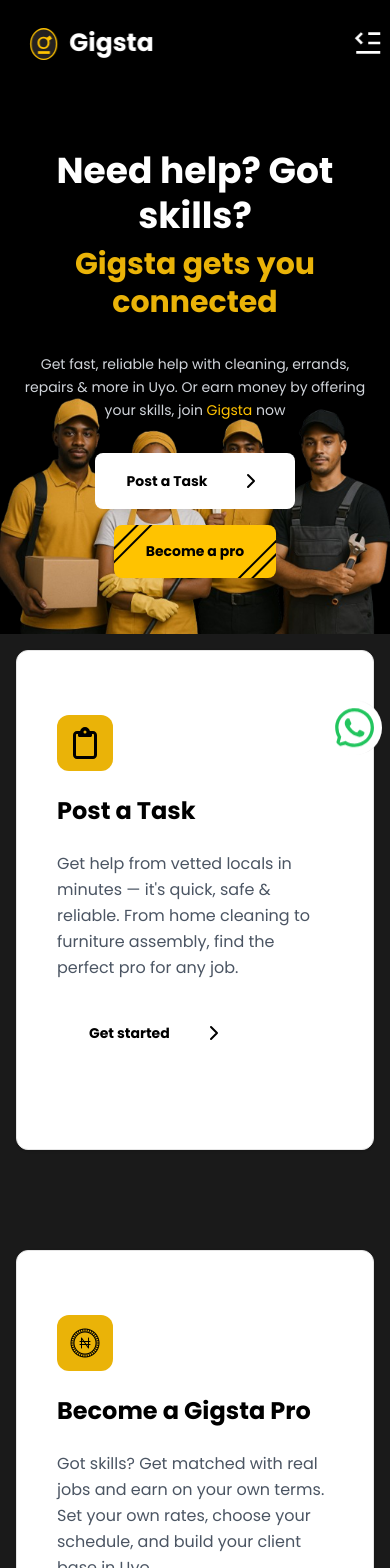
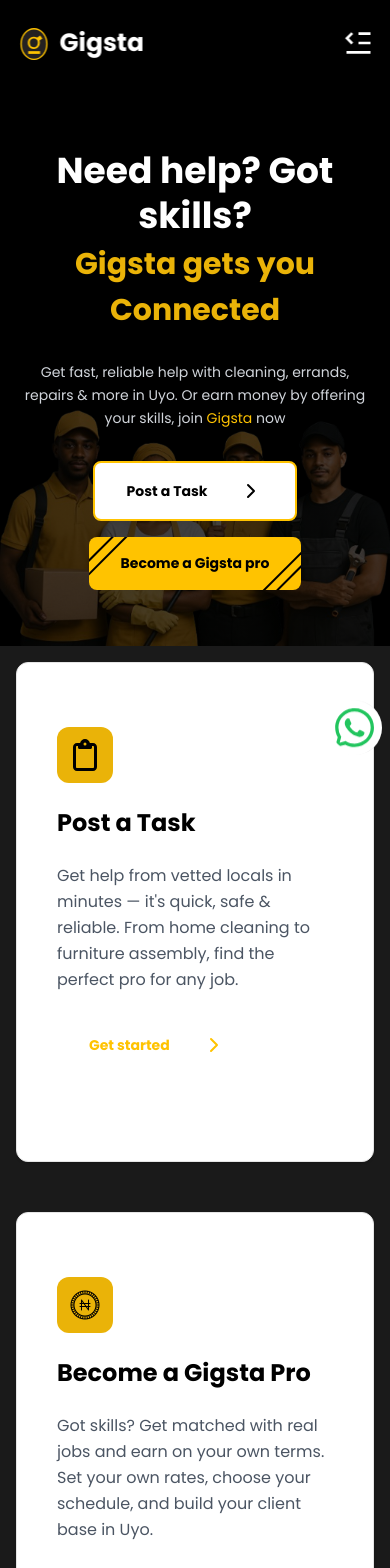
Before and after one commit to Gigsta-ng/gigsta-web-application, a Next.js app: page / in a window 390 px wide. Shown: the top 1568 px of the page. Built offline with nearby package versions, Linux system fonts and the light colour scheme.

Commit message:
fix: fixed responsiveness and hero section

```diff
--- a/app/custom-components/ActionCards.tsx
+++ b/app/custom-components/ActionCards.tsx
@@ -1,18 +1,18 @@
 "use client";
+import { Card, CardContent } from "@/components/ui/card";
+import { ChevronRight } from "lucide-react";
+import Image from "next/image";
 import React from "react";
+import { FaRegClipboard } from "react-icons/fa6";
+import assets from "../image";
 import { CButton } from "./CButton";
-import { Card, CardContent } from "@/components/ui/card";
 import Wrapper from "./Wrapper";
-import { ChevronRight } from "lucide-react";
-import assets from "../image";
-import Image from "next/image";
-import { FaRegClipboard } from "react-icons/fa6";
 
 const ActionCards = () => {
 	return (
-    <section className="bg-white/10 md:py-10 backdrop:blur-md">
+		<section className="bg-white/10 md:py-10 md:-translate-y-20 backdrop:blur-md">
 			<Wrapper>
-        <div className="grid md:grid-cols-2 gap-[10%]">
+				<div className="grid md:grid-cols-2 gap-[5%]">
 					<Card className="bg-white text-black py-16">
 						<CardContent className="px-10 space-y-6">
 							<div className="w-14 h-14 bg-yellow-500 rounded-xl flex items-center justify-center">
@@ -29,7 +29,7 @@
 								onPress={() => {}}
 								icon={<ChevronRight />}
 								iconPosition="right"
-                className="hover:text-accent-yellow"
+								className="text-accent-yellow md:text-[18px] border-none"
 							>
 								Get started
 							</CButton>
@@ -57,7 +57,7 @@
 								onPress={() => {}}
 								icon={<ChevronRight />}
 								iconPosition="right"
-                className="hover:text-accent-yellow"
+								className="text-accent-yellow md:text-[18px] border-none"
 							>
 								Get started
 							</CButton>
--- a/app/custom-components/CButton.tsx
+++ b/app/custom-components/CButton.tsx
@@ -36,7 +36,6 @@
 			onClick={onPress}
 			disabled={disabled}
 			className={cn(
-				className,
 				{
 					"bg-accent-yellow text-accent-bg hover:bg-accent-yellow/90":
 						variant === "primary",
@@ -45,9 +44,10 @@
 					"bg-white text-black border-[1px] border-accent-yellow":
 						variant === "secondary",
 				},
-				`relative overflow-hidden text-[14px] md:text-[18px] flex items-center font-bold hover:scale-105 w-max h-max py-4 px-8 rounded-lg transition active:animate-bounce outline-none cursor-pointer border-none ${
+				`relative overflow-hidden text-[14px] md:text-[18px] flex items-center font-bold hover:scale-105 w-max h-max py-4 px-8 rounded-lg transition active:animate-bounce outline-none cursor-pointer ${
 					icon && "justify-between gap-8"
 				}`,
+				className,
 			)}
 		>
 			{variant === "primary" && (
--- a/app/custom-components/Footer.tsx
+++ b/app/custom-components/Footer.tsx
@@ -1,15 +1,15 @@
-import React from "react";
-import Wrapper from "./Wrapper";
-import Logo from "./Logo";
-import Link from "next/link";
-import assets from "../image";
 import { Mail, Phone } from "lucide-react";
 import Image from "next/image";
+import Link from "next/link";
+import React from "react";
+import assets from "../image";
+import Logo from "./Logo";
+import Wrapper from "./Wrapper";
 
 const Footer = () => {
 	return (
 		<footer id="contact" className="pt-12 border-t border-gray-800">
-      <Wrapper className="flex justify-between max-md:flex-col lg:gap-[10%]">
+			<Wrapper className="flex justify-between max-lg:flex-col lg:gap-[10%]">
 				<div className="space-y-4">
 					<Logo />
 					<p className="text-gray-300 text-lg md:text-[24px]">
@@ -17,7 +17,7 @@
 					</p>
 				</div>
 
-        <div className="flex-1 flex max-md:flex-col gap-6 md:gap-[20%] max-md:pt-10">
+				<div className="flex-1 flex max-lg:flex-col gap-6 md:gap-10 lg:gap-[20%] max-lg:pt-10">
 					<div className="space-y-4">
 						<h4 className="font-bold text-xl md:text-[25px]">Quick Links</h4>
 						<div className="space-y-3">
@@ -31,7 +31,7 @@
 								href="#"
 								className="block text-gray-300 hover:text-white transition-colors md:text-lg md:text-[20]"
 							>
-                Become a Pro
+								Become a Gigsta pro
 							</Link>
 							<Link
 								href="#"
@@ -50,7 +50,9 @@
 							</div>
 							<div className="flex items-center space-x-3 text-gray-300">
 								<Mail className="h-5 w-5 max-md:w-4 max-md:h-4" />
-                <span className="md:text-lg md:text-[20]">gigsta@gigsta.com</span>
+								<span className="md:text-lg md:text-[20]">
+									gigsta@gigsta.com
+								</span>
 							</div>
 						</div>
 						<div className="flex flex-row-reverse max-md:pt-8 max-md:justify-start items-center gap-6">
--- a/app/custom-components/HeroSection.tsx
+++ b/app/custom-components/HeroSection.tsx
@@ -2,19 +2,26 @@
 import { ChevronRight } from "lucide-react";
 import React from "react";
 import heroImg from "../../public/images/hero-image.png";
+import useMediaQuery from "../hooks/useMediaQuery";
 import { CButton } from "./CButton";
 import Wrapper from "./Wrapper";
 
 const HeroSection = () => {
+	const { screenWidth } = useMediaQuery();
+	const isMobile = screenWidth && screenWidth < 1024;
+
 	const bg = {
-		backgroundImage: `url(${heroImg.src})`,
+		backgroundImage: isMobile
+			? `linear-gradient(rgba(0, 0, 0, 0.7), rgba(0, 0, 0, 0.7)), url(${heroImg.src})`
+			: `url(${heroImg.src})`,
 		backgroundPosition: "bottom right",
-		backgroundSize: "contain",
+		backgroundSize: isMobile ? "contain" : "47.9%",
 		backgroundRepeat: "no-repeat",
-		backgroundPositionX: "105%",
+		backgroundPositionX: "95%",
 	};
+
 	return (
-		<section className={"pt-[100px] pb-10 md:py-32 "} style={bg}>
+		<section className="pt-[100px] pb-10 md:py-20" style={bg}>
 			<Wrapper className="flex-col gap-6">
 				<div className="space-y-8 max-md:flex flex-col items-center">
 					<div className="space-y-2">
@@ -22,7 +29,10 @@
 							Need help? Got skills?
 						</h1>
 						<h2 className="text-3xl md:text-5xl lg:text-6xl max-md:text-center font-bold text-yellow-500 leading-tight">
-							Gigsta gets you connected
+							Gigsta gets you
+						</h2>
+						<h2 className="text-3xl md:text-5xl lg:text-6xl max-md:text-center font-bold text-yellow-500 leading-tight">
+							Connected
 						</h2>
 					</div>
 
@@ -38,11 +48,16 @@
 							variant="secondary"
 							icon={<ChevronRight />}
 							iconPosition="right"
+							className="border-[2px] border-accent-yellow"
 						>
 							Post a Task
 						</CButton>
-						<CButton onPress={() => {}} variant="primary">
-							Become a pro
+						<CButton
+							onPress={() => {}}
+							variant="primary"
+							className="border-none"
+						>
+							Become a Gigsta pro
 						</CButton>
 					</div>
 				</div>
--- a/app/custom-components/HowItWorks.tsx
+++ b/app/custom-components/HowItWorks.tsx
@@ -1,14 +1,14 @@
 "use client";
+import { Card, CardContent } from "@/components/ui/card";
+import { CheckCircle, User } from "lucide-react";
 import React from "react";
-import { Card, CardContent } from "@/components/ui/card";
+import { FaRegClipboard } from "react-icons/fa6";
+import { CButton } from "./CButton";
 import Wrapper from "./Wrapper";
-import { CheckCircle, User } from "lucide-react";
-import { CButton } from "./CButton";
-import { FaRegClipboard } from "react-icons/fa6";
 
 const HowItWorks = () => {
 	return (
-    <section id="how-it-works" className="lg:py-24 py-32">
+		<section id="how-it-works" className="lg:py-24 py-20">
 			<Wrapper className="flex-col items-center">
 				<div className="text-center space-y-6 mb-16">
 					<h2 className="text-3xl md:text-5xl font-bold">
@@ -20,7 +20,7 @@
 					</p>
 				</div>
 
-        <div className="grid md:grid-cols-3 gap-12">
+				<div className="grid lg:grid-cols-3 place-items-center gap-12">
 					<Card className="bg-gray-100 py-10 px-4 text-black text-center">
 						<CardContent className="p-8 space-y-6">
 							<div className="w-20 h-20 bg-yellow-500 rounded-full flex items-center justify-center mx-auto">
--- a/app/custom-components/Navbar.tsx
+++ b/app/custom-components/Navbar.tsx
@@ -30,7 +30,7 @@
 		},
 		{
 			label: "Service",
-			href: "/service",
+			href: "/services",
 			icon: <VscTools size={24} />,
 		},
 		{
@@ -47,12 +47,12 @@
 					screenHeight >= 60 &&
 					// biome-ignore lint/style/noNonNullAssertion: <explanation>
 					screenWidth! <= 620 &&
-					"fixed left-[5%] transition-all -translate-x-[2.5%] w-[95%]"
+					"fixed left-[5%] transition-all -translate-x-[5%] w-[95%]"
 				} z-50 rounded-[32px] max-md:bg-black/10 max-md:p-2 max-md:px-4 max-md:backdrop-blur-lg`}
 			>
 				<Logo />
 				<div className="flex gap-6 items-center">
-					<ul className="flex gap-6 text-[20px] max-sm:hidden">
+					<ul className="flex md:gap-10 lg:gap-12 text-[20px] max-lg:hidden">
 						{navList.map((navItem) => (
 							<Link
 								className={`${
@@ -70,17 +70,17 @@
 						onPress={() => {}}
 						variant="primary"
 					>
-						Become a pro
+						Become a Gigsta pro
 					</CButton>
 					<Drawer>
-						<DrawerTrigger className="md:hidden">
+						<DrawerTrigger className="lg:hidden">
 							<RiMenuFoldLine size={32} />
 						</DrawerTrigger>
-						<DrawerContent className="md:hidden">
+						<DrawerContent className="lg:hidden">
 							<DrawerTitle className="hidden">
 								Are you absolutely sure?
 							</DrawerTitle>
-							<section className="flex justify-between px-8 py-4 gap-4">
+							<section className="flex justify-between md:justify-center md:gap-20 px-8 py-4 gap-4">
 								{navList.map((navItem) => (
 									<DrawerClose key={navItem.label}>
 										<Link
--- a/app/custom-components/Wrapper.tsx
+++ b/app/custom-components/Wrapper.tsx
@@ -4,7 +4,9 @@
 
 const Wrapper = ({ children, className }: WrapperProps) => {
 	return (
-		<div className={`${className} lg:px-20 px-4 lg:py-8 py-4 flex`}>
+		<div
+			className={`${className} lg:px-20 md:px-10 md:py-10 px-4 lg:py-8 py-4 flex`}
+		>
 			{children}
 		</div>
 	);
--- a/app/layout.tsx
+++ b/app/layout.tsx
@@ -22,7 +22,7 @@
 	return (
 		<html lang="en">
 			<body
-				className={`${poppins.className} bg-accent-bg text-white min-h-screen w-full overflow-x-hidden antialiased`}
+				className={`${poppins.className} bg-accent-bg m-0 p-0 text-white min-h-screen w-full overflow-x-hidden antialiased`}
 			>
 				<Navbar />
 				{children}
--- a/app/page.tsx
+++ b/app/page.tsx
@@ -1,13 +1,13 @@
+import ActionCards from "./custom-components/ActionCards";
+import Footer from "./custom-components/Footer";
 import HeroSection from "./custom-components/HeroSection";
+import HowItWorks from "./custom-components/HowItWorks";
 import Testimonial from "./custom-components/Testimonial";
-import Footer from "./custom-components/Footer";
-import HowItWorks from "./custom-components/HowItWorks";
-import ActionCards from "./custom-components/ActionCards";
 import WhatsappBtn from "./custom-components/WhatsappBtn";
 
 export default function GigstaLanding() {
 	return (
-    <div className="min-h-screen bg-black text-white">
+		<div className="min-h-screen text-white">
 			<HeroSection />
 			<ActionCards />
 			<HowItWorks />
```
Also changed, not shown: app/custom-components/Testimonial.tsx (+9 -4 lines). Lines whose indentation alone changed are shown as unchanged.
